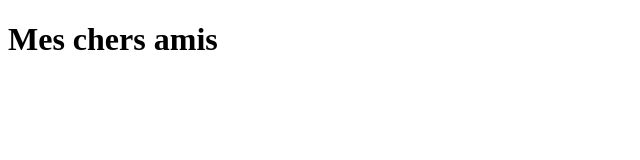
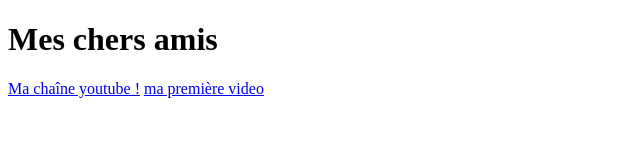
Before and after one commit to shirirusan/watashi_no_furenzu, a plain HTML site: page index.html in a window 1280 px wide. Shown: the whole page, without its empty margins (0-640 px from the left). Drawn offline with Linux system fonts and the light colour scheme.

Commit message:
ajout de la chaine youtube et de sa premiere vidéo

```diff
--- a/index.html
+++ b/index.html
@@ -8,5 +8,7 @@
 </head>
 <body>
     <h1>Mes chers amis</h1>
+    <a target="_blank" href="https://www.youtube.com/channel/UClhyfq90uU1UI_xz9V8ebiQ">Ma chaîne youtube !</a>
+    <a target="_blank" href="https://youtu.be/KNnYvPDYX8A">ma première video</a>
 </body>
 </html>
```
